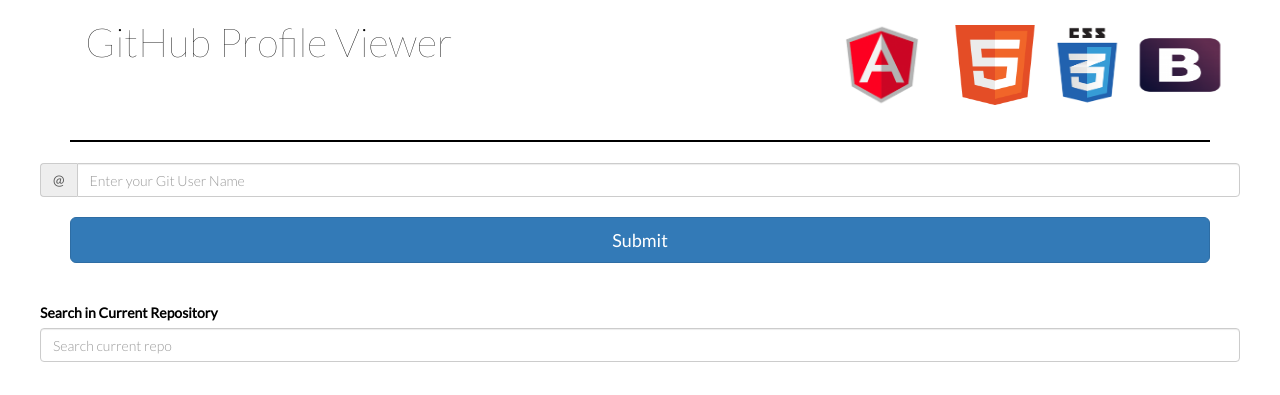
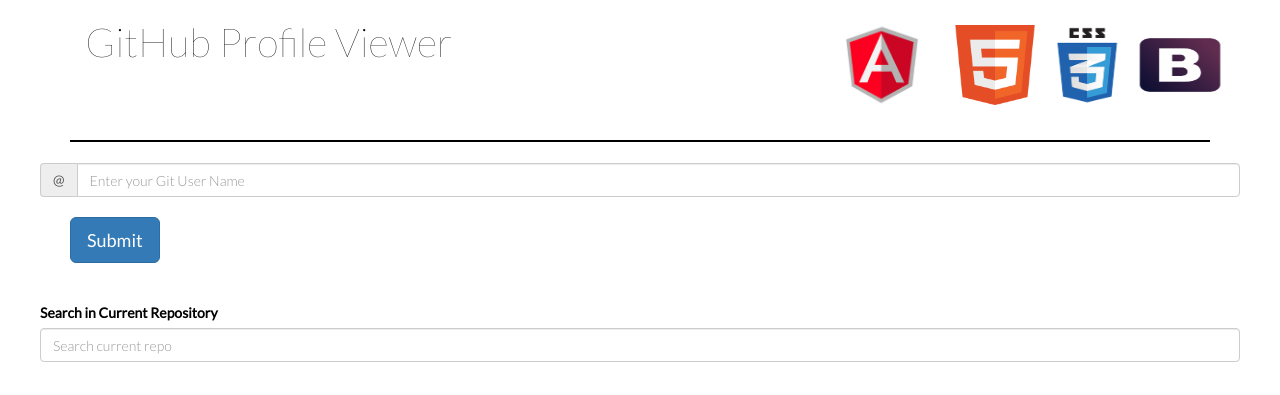
Before and after one commit to maheshbabulingutla/angularJS-Git-Profile-Search, a plain HTML site: page index.html in a window 1280 px wide. Shown: the top 395 px of the page. Drawn offline with nearby package versions, Linux system fonts and the light colour scheme.

Commit message:
updated with removing bootstrap block-level button

```diff
--- a/index.html
+++ b/index.html
@@ -61,7 +61,7 @@
 
 <br />
   <div class="container">
-  <button type="submit" class="btn btn-primary btn-lg btn-block" ng-click="search(moviename)">Submit</button>
+  <button type="submit" class="btn btn-primary btn-lg" ng-click="search(moviename)">Submit</button>
   </div>
         <br />
         <br />
```
